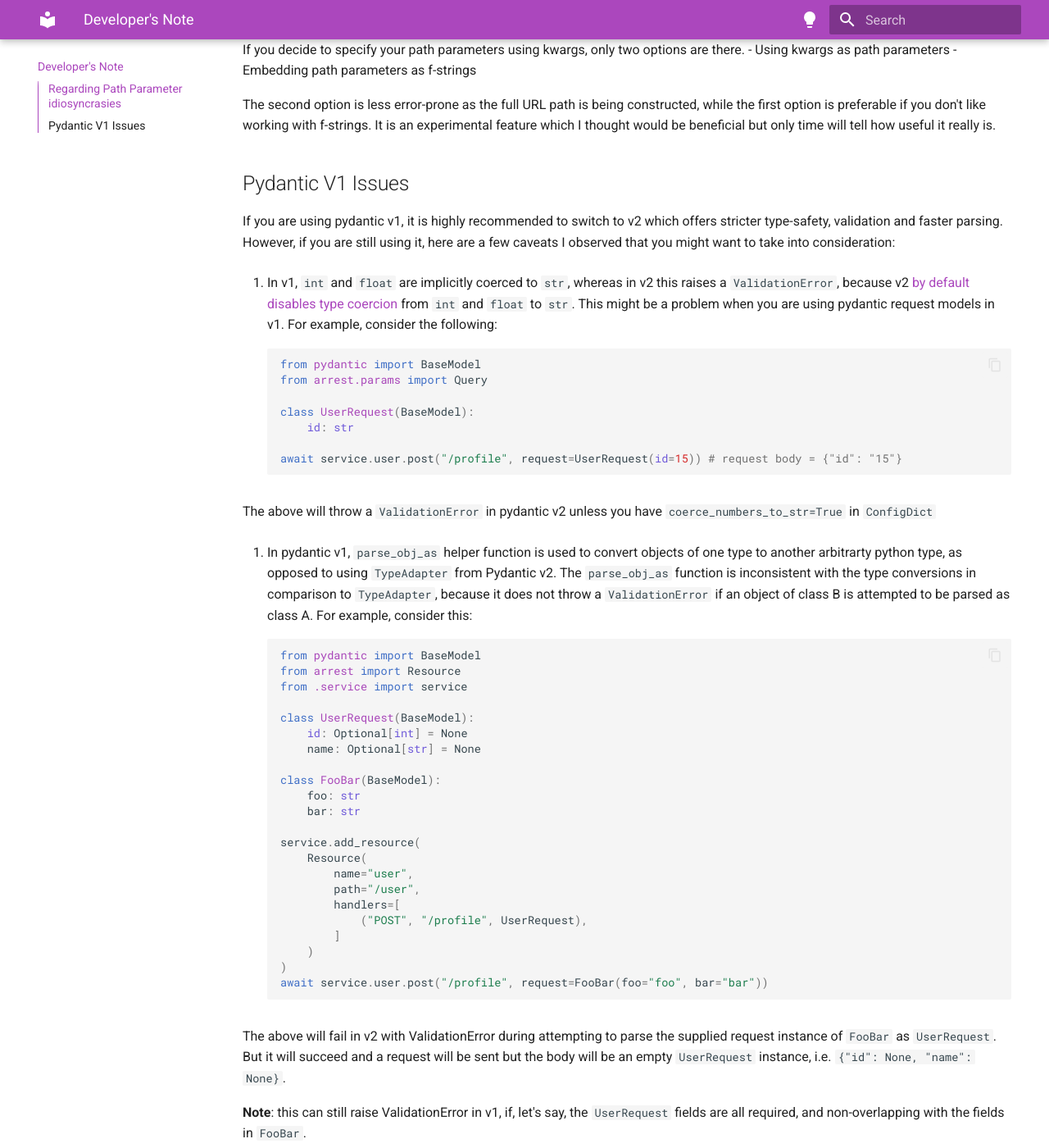
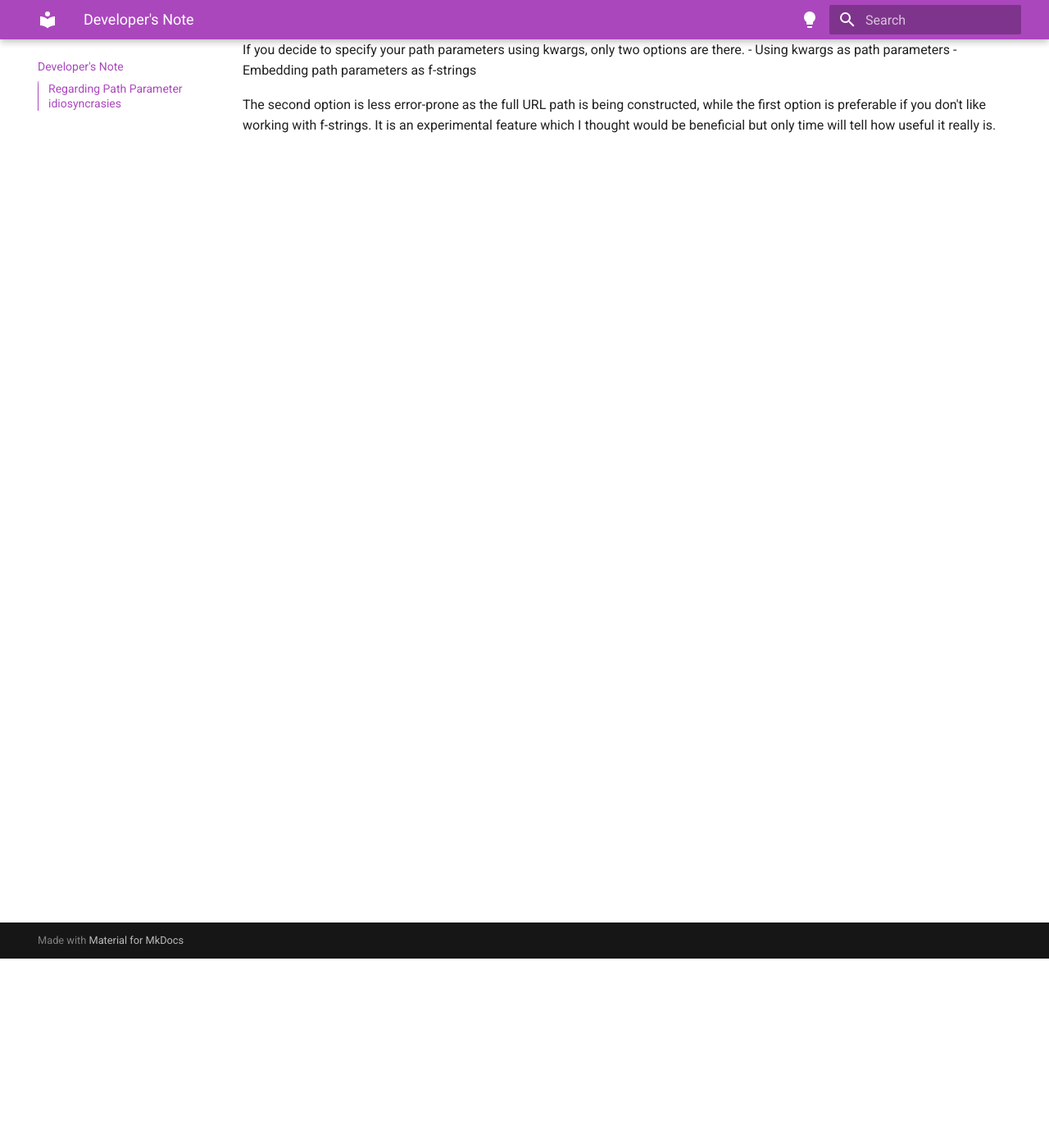
Before and after one commit to s-bose/arrest, an MkDocs documentation site: the page built from docs/dev-note.md, in a window 1280 px wide and 1400 px high, scrolled down 231 px. Shown: the whole window at 82% size. Built offline with MkDocs 1.6.1 and Material for MkDocs 9.7.7, drawn with Linux system fonts in a browser that asks for light colours.

Commit message:
docs: remove pydantic v1 references and update installation commands

````diff
--- a/docs/dev-note.md
+++ b/docs/dev-note.md
@@ -5,56 +5,3 @@
 
 The second option is less error-prone as the full URL path is being constructed, while the first option is preferable if you don't like working with f-strings.
 It is an experimental feature which I thought would be beneficial but only time will tell how useful it really is.
-
-
-## Pydantic V1 Issues
-If you are using pydantic v1, it is highly recommended to switch to v2 which offers stricter type-safety, validation and faster parsing.
-However, if you are still using it, here are a few caveats I observed that you might want to take into consideration:
-
-1. In v1, `int` and `float` are implicitly coerced to `str`, whereas in v2 this raises a `ValidationError`, because v2 [by default disables type coercion](https://docs.pydantic.dev/latest/api/config/#pydantic.config.ConfigDict.coerce_numbers_to_str)
-    from `int` and `float` to `str`. This might be a problem when you are using pydantic request models in v1. For example, consider the following:
-
-    ```python
-    from pydantic import BaseModel
-    from arrest.params import Query
-
-    class UserRequest(BaseModel):
-        id: str
-
-    await service.user.post("/profile", request=UserRequest(id=15)) # request body = {"id": "15"}
-    ```
-
-The above will throw a `ValidationError` in pydantic v2 unless you have `coerce_numbers_to_str=True` in `ConfigDict`
-
-2. In pydantic v1, `parse_obj_as` helper function is used to convert objects of one type to another arbitrarty python type, as opposed to using `TypeAdapter` from Pydantic v2. The `parse_obj_as` function is inconsistent with the type conversions in comparison to `TypeAdapter`, because it does not throw a `ValidationError` if
-an object of class B is attempted to be parsed as class A. For example, consider this:
-
-    ```python
-    from pydantic import BaseModel
-    from arrest import Resource
-    from .service import service
-
-    class UserRequest(BaseModel):
-        id: Optional[int] = None
-        name: Optional[str] = None
-
-    class FooBar(BaseModel):
-        foo: str
-        bar: str
-
-    service.add_resource(
-        Resource(
-            name="user",
-            path="/user",
-            handlers=[
-                ("POST", "/profile", UserRequest),
-            ]
-        )
-    )
-    await service.user.post("/profile", request=FooBar(foo="foo", bar="bar"))
-    ```
-
-The above will fail in v2 with ValidationError during attempting to parse the supplied request instance of `FooBar` as `UserRequest`.
-But it will succeed and a request will be sent but the body will be an empty `UserRequest` instance, i.e. `{"id": None, "name": None}`.
-
-**Note**: this can still raise ValidationError in v1, if, let's say, the `UserRequest` fields are all required, and non-overlapping with the fields in `FooBar`.
````
Also changed, not shown: docs/configuring-request.md (+0 -12 lines), docs/index.md (+2 -2 lines), docs/openapi.md (+2 -3 lines).
